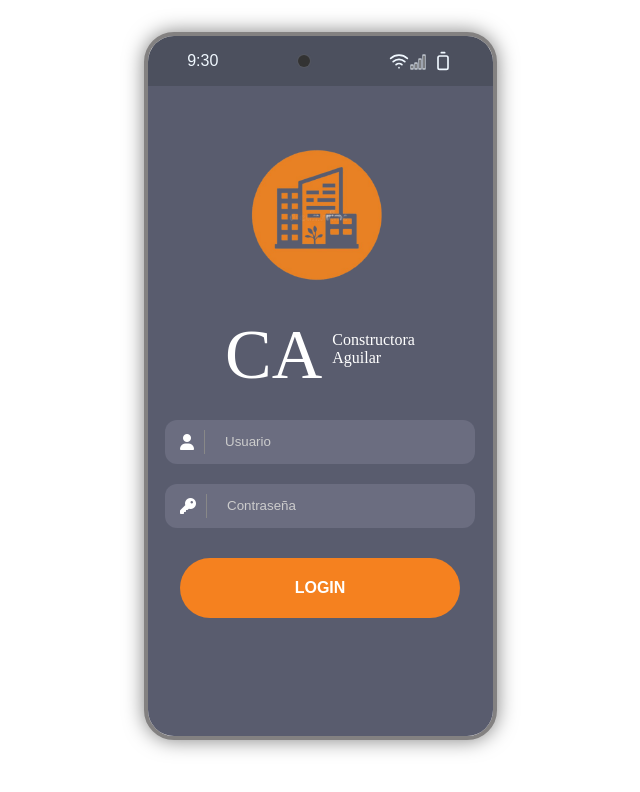
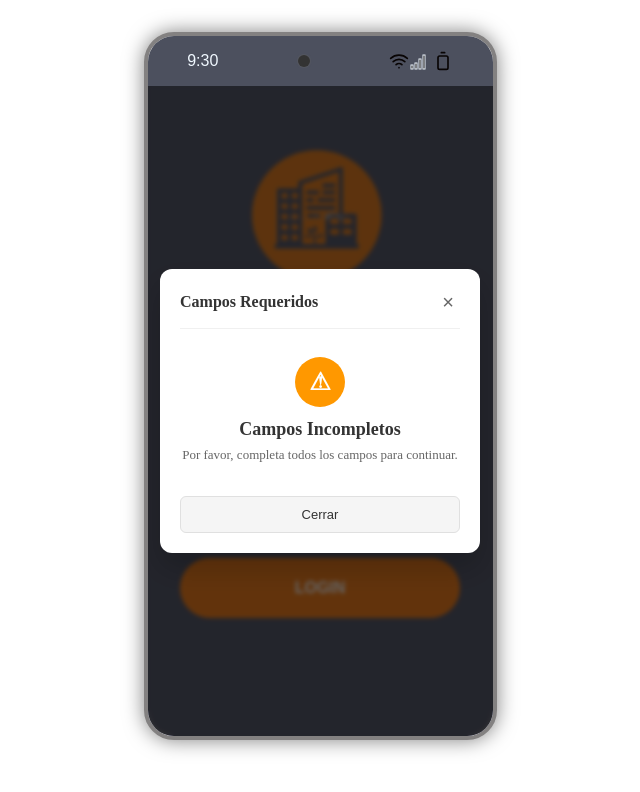
Before and after one commit to EfrenMV/Software-vue, a Vue app: page / in a window 1280 px wide. Both pictures are taken after a click on the button "LOGIN". Shown: the top 792 px of the page, without its empty margins (320-960 px from the left). Built offline with nearby package versions, Linux system fonts and the light colour scheme.

Commit message:
Updtae Login
- Se agrego un popup emergente para saber que show con el login

```diff
--- a/src/views/loginView.vue
+++ b/src/views/loginView.vue
@@ -20,29 +20,97 @@
       <div class="input-container">
         <i class="fas fa-user icono"></i>
         <span class="divider"></span>
-        <input type="text" placeholder="Usuario" />
+        <input type="text" placeholder="Usuario" v-model="usuario" />
       </div>
 
       <!-- Contraseña -->
       <div class="input-container">
         <i class="fas fa-key icono"></i>
         <span class="divider"></span>
-        <input type="password" placeholder="Contraseña" />
+        <input type="password" placeholder="Contraseña" v-model="contraseña" />
       </div>
 
       <!-- Botón -->
-      <button class="lg">LOGIN</button>
+      <button class="lg" @click="handleLogin" :disabled="isLoading">
+        <span v-if="isLoading">Verificando...</span>
+        <span v-else>LOGIN</span>
+      </button>
 
+    </div>
+
+    <!-- Modal/Popup dentro del contenedor -->
+    <div v-if="showModal" class="modal-overlay" @click="closeModal">
+      <div class="modal-content" @click.stop>
+        <!-- Header del modal -->
+        <div class="modal-header">
+          <h3>{{ isFormValid ? 'Estado del Login' : 'Campos Requeridos' }}</h3>
+          <button class="close-btn" @click="closeModal">×</button>
+        </div>
+
+        <!-- Contenido del modal -->
+        <div class="modal-body">
+          <div v-if="isFormValid" class="success-content">
+            <div class="icon-success">✓</div>
+            <h4>¡Login Exitoso!</h4>
+            <p>Bienvenido de vuelta, <strong>{{ usuario }}</strong></p>
+          </div>
+          <div v-else class="error-content">
+            <div class="icon-error">⚠</div>
+            <h4>Campos Incompletos</h4>
+            <p>Por favor, completa todos los campos para continuar.</p>
+          </div>
+        </div>
+
+        <!-- Botones del modal -->
+        <div class="modal-footer">
+          <button class="btn-secondary" @click="closeModal">Cerrar</button>
+          <button v-if="isFormValid" class="btn-primary" @click="continuar">Continuar</button>
+        </div>
+      </div>
     </div>
   </div>
 </template>
 
+<script setup>
+import { ref, computed } from 'vue'
+import Header from '@/components/Header.vue'
 
-<script setup>
- import Header from '@/components/Header.vue'
+const usuario = ref('')
+const contraseña = ref('')
+const showModal = ref(false)
+const isLoading = ref(false)
+
+const isFormValid = computed(() => {
+  return usuario.value.trim() && contraseña.value.trim()
+})
+
+const handleLogin = () => {
+  if (!isFormValid.value) {
+    showModal.value = true
+    return
+  }
+
+  isLoading.value = true
+
+  // Simular proceso de login
+  setTimeout(() => {
+    isLoading.value = false
+    showModal.value = true
+  }, 2000)
+}
+
+const closeModal = () => {
+  showModal.value = false
+}
+
+const continuar = () => {
+  closeModal()
+  // Aquí iría tu lógica de redirección
+  console.log('Redirigiendo al dashboard...')
+}
 </script>
 
-<style setup>
+<style scoped>
 
 .hd{
   background-color: rgb(76, 80, 94);
@@ -58,6 +126,7 @@
     width: 345px;
     height: 650px;
     background-color: rgb(89, 92, 110);
+    position: relative; /* Añadido para posicionar el modal */
   }
 
 .box{
@@ -120,6 +189,18 @@
   font-weight: bold;
   font-size: 16px;
   cursor: pointer;
+  transition: all 0.3s ease;
+}
+
+.lg:hover {
+  background-color: rgb(220, 110, 20);
+  transform: translateY(-1px);
+}
+
+.lg:disabled {
+  opacity: 0.7;
+  cursor: not-allowed;
+  transform: none;
 }
 
 .texto-container {
@@ -150,4 +231,182 @@
   object-fit: contain;
 }
 
+/* Estilos del Modal/Popup - Ahora dentro del contenedor */
+.modal-overlay {
+  position: absolute; /* Cambiado de fixed a absolute */
+  top: 0;
+  left: 0;
+  width: 100%;
+  height: 100%;
+  background-color: rgba(0, 0, 0, 0.6);
+  display: flex;
+  align-items: center;
+  justify-content: center;
+  z-index: 1000;
+  backdrop-filter: blur(2px);
+  border-radius: 0; /* Para que coincida con el contenedor si tiene bordes redondeados */
+}
+
+.modal-content {
+  background: white;
+  border-radius: 12px;
+  padding: 20px;
+  width: 85%; /* Reducido para que quepa mejor en el contenedor */
+  max-width: 280px; /* Ajustado al ancho del contenedor */
+  box-shadow: 0 15px 30px rgba(0, 0, 0, 0.2);
+  animation: modalSlide 0.3s ease-out;
+  position: relative;
+}
+
+@keyframes modalSlide {
+  from {
+    opacity: 0;
+    transform: translateY(15px) scale(0.95);
+  }
+  to {
+    opacity: 1;
+    transform: translateY(0) scale(1);
+  }
+}
+
+.modal-header {
+  display: flex;
+  justify-content: space-between;
+  align-items: center;
+  margin-bottom: 16px;
+  border-bottom: 1px solid #f0f0f0;
+  padding-bottom: 12px;
+}
+
+.modal-header h3 {
+  margin: 0;
+  color: #333;
+  font-size: 16px; /* Reducido para móvil */
+  font-weight: 600;
+}
+
+.close-btn {
+  background: none;
+  border: none;
+  font-size: 20px;
+  cursor: pointer;
+  color: #666;
+  padding: 2px 6px;
+  border-radius: 4px;
+  transition: all 0.2s ease;
+}
+
+.close-btn:hover {
+  background-color: #f0f0f0;
+  color: #333;
+}
+
+.modal-body {
+  text-align: center;
+  margin-bottom: 20px;
+  padding: 12px 0;
+}
+
+.success-content .icon-success {
+  display: inline-flex;
+  align-items: center;
+  justify-content: center;
+  width: 50px; /* Reducido */
+  height: 50px; /* Reducido */
+  background-color: #4CAF50;
+  color: white;
+  border-radius: 50%;
+  font-size: 24px; /* Reducido */
+  font-weight: bold;
+  margin-bottom: 12px;
+  animation: successPop 0.5s ease-out;
+}
+
+.error-content .icon-error {
+  display: inline-flex;
+  align-items: center;
+  justify-content: center;
+  width: 50px; /* Reducido */
+  height: 50px; /* Reducido */
+  background-color: #FF9800;
+  color: white;
+  border-radius: 50%;
+  font-size: 24px; /* Reducido */
+  font-weight: bold;
+  margin-bottom: 12px;
+  animation: errorShake 0.5s ease-out;
+}
+
+@keyframes successPop {
+  0% { transform: scale(0.8); opacity: 0; }
+  50% { transform: scale(1.1); }
+  100% { transform: scale(1); opacity: 1; }
+}
+
+@keyframes errorShake {
+  0%, 100% { transform: translateX(0); }
+  25% { transform: translateX(-3px); }
+  75% { transform: translateX(3px); }
+}
+
+.modal-body h4 {
+  margin: 0 0 6px 0;
+  color: #333;
+  font-size: 18px; /* Reducido */
+  font-weight: 600;
+}
+
+.modal-body p {
+  margin: 0;
+  color: #666;
+  line-height: 1.4;
+  font-size: 13px; /* Reducido */
+}
+
+.modal-footer {
+  display: flex;
+  gap: 10px;
+}
+
+.btn-secondary {
+  flex: 1;
+  padding: 10px 16px; /* Reducido */
+  background-color: #f5f5f5;
+  color: #333;
+  border: 1px solid #e0e0e0;
+  border-radius: 6px;
+  font-weight: 500;
+  cursor: pointer;
+  transition: all 0.2s ease;
+  font-size: 13px; /* Reducido */
+}
+
+.btn-secondary:hover {
+  background-color: #eeeeee;
+  border-color: #d0d0d0;
+}
+
+.btn-primary {
+  flex: 1;
+  padding: 10px 16px; /* Reducido */
+  background-color: rgb(245, 129, 31);
+  color: white;
+  border: none;
+  border-radius: 6px;
+  font-weight: 500;
+  cursor: pointer;
+  transition: all 0.2s ease;
+  font-size: 13px; /* Reducido */
+}
+
+.btn-primary:hover {
+  background-color: rgb(220, 110, 20);
+  transform: translateY(-1px);
+  box-shadow: 0 3px 8px rgba(245, 129, 31, 0.3);
+}
+
+.btn-primary:active {
+  transform: translateY(0);
+}
+
 </style>
```
